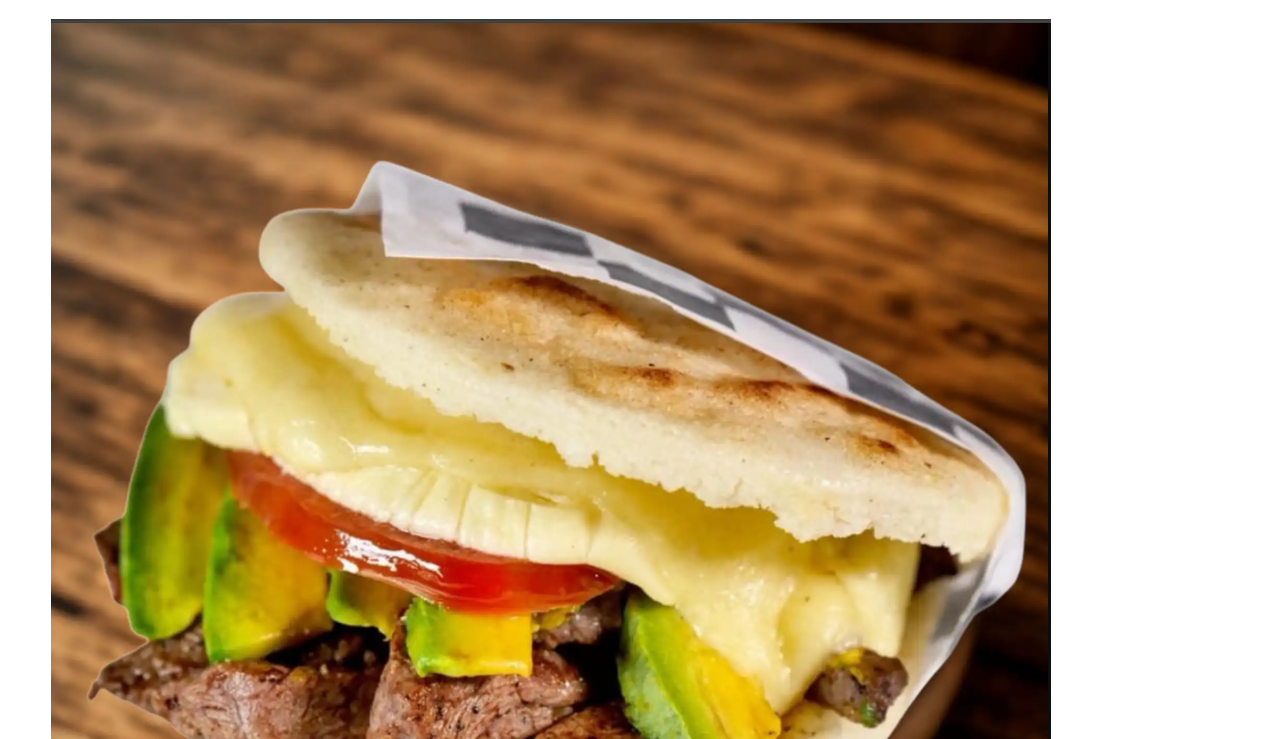
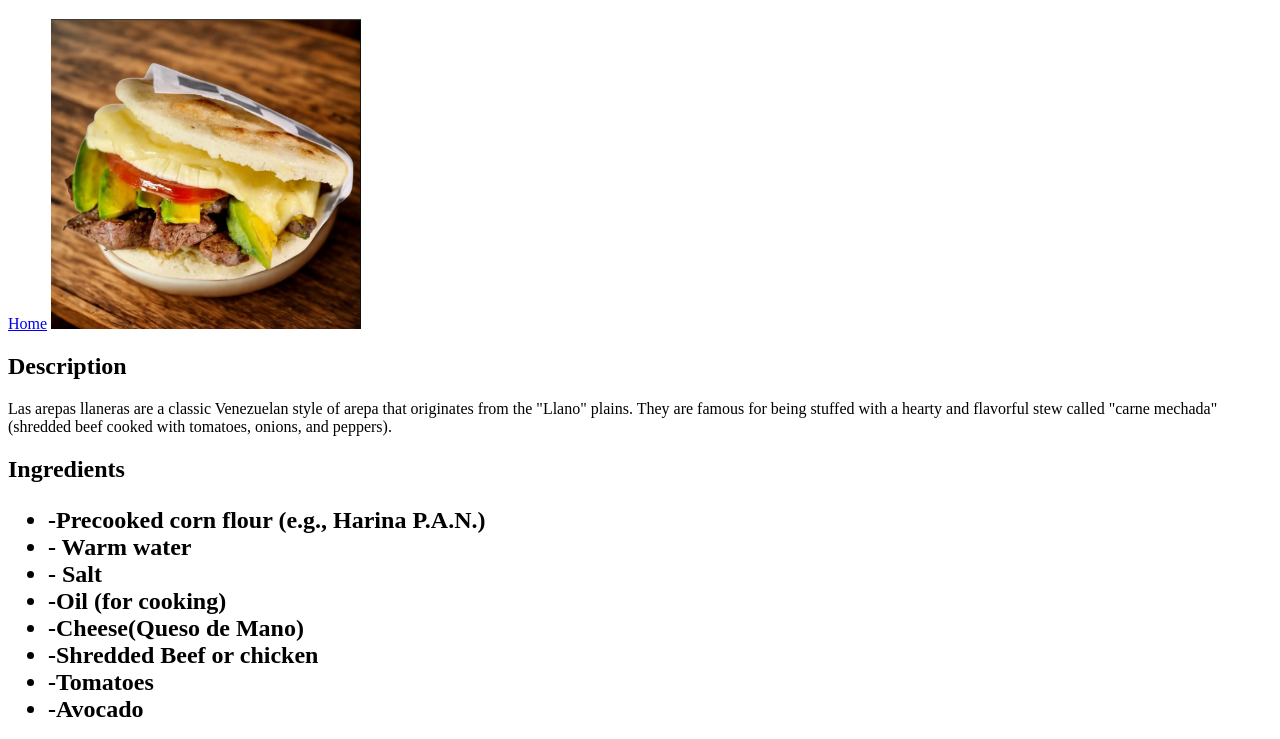
Before and after one commit to DroppieNotDev/odin-recipes, a plain HTML site: page recipes/la_llanera.html in a window 1280 px wide. Shown: the part 61-800 px from the top of the page. Drawn offline with Linux system fonts and the light colour scheme.

Commit message:
not much

```diff
--- a/recipes/la_llanera.html
+++ b/recipes/la_llanera.html
@@ -13,7 +13,8 @@
 
 
     <img src="../images/La_Llanera.png"
-    alt="Las Arepas Llanera Venezolana" >
+    alt="Las Arepas Llanera Venezolana"
+    height="310" width="310" >
 
     <h2>Description</h2>
     <p>
```
